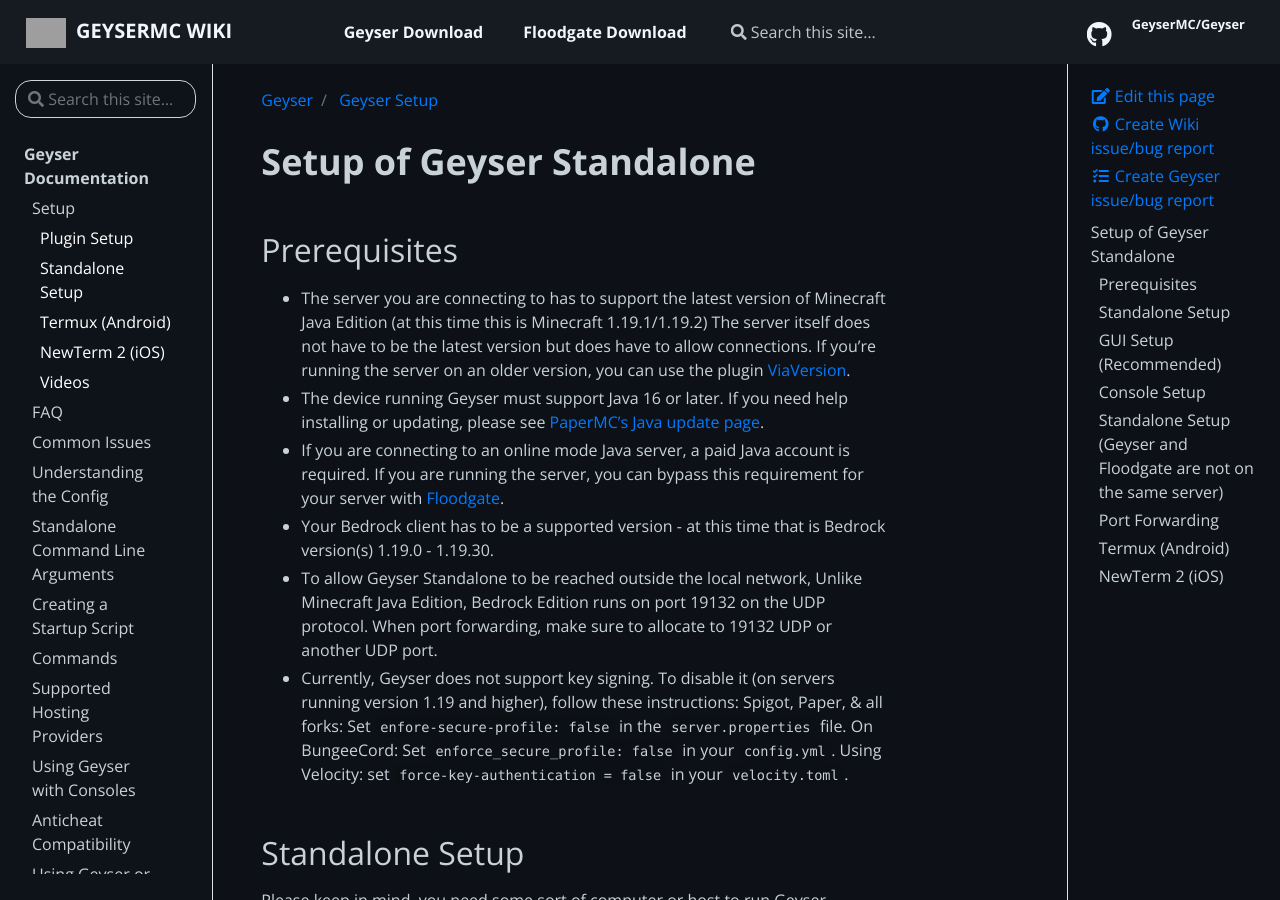
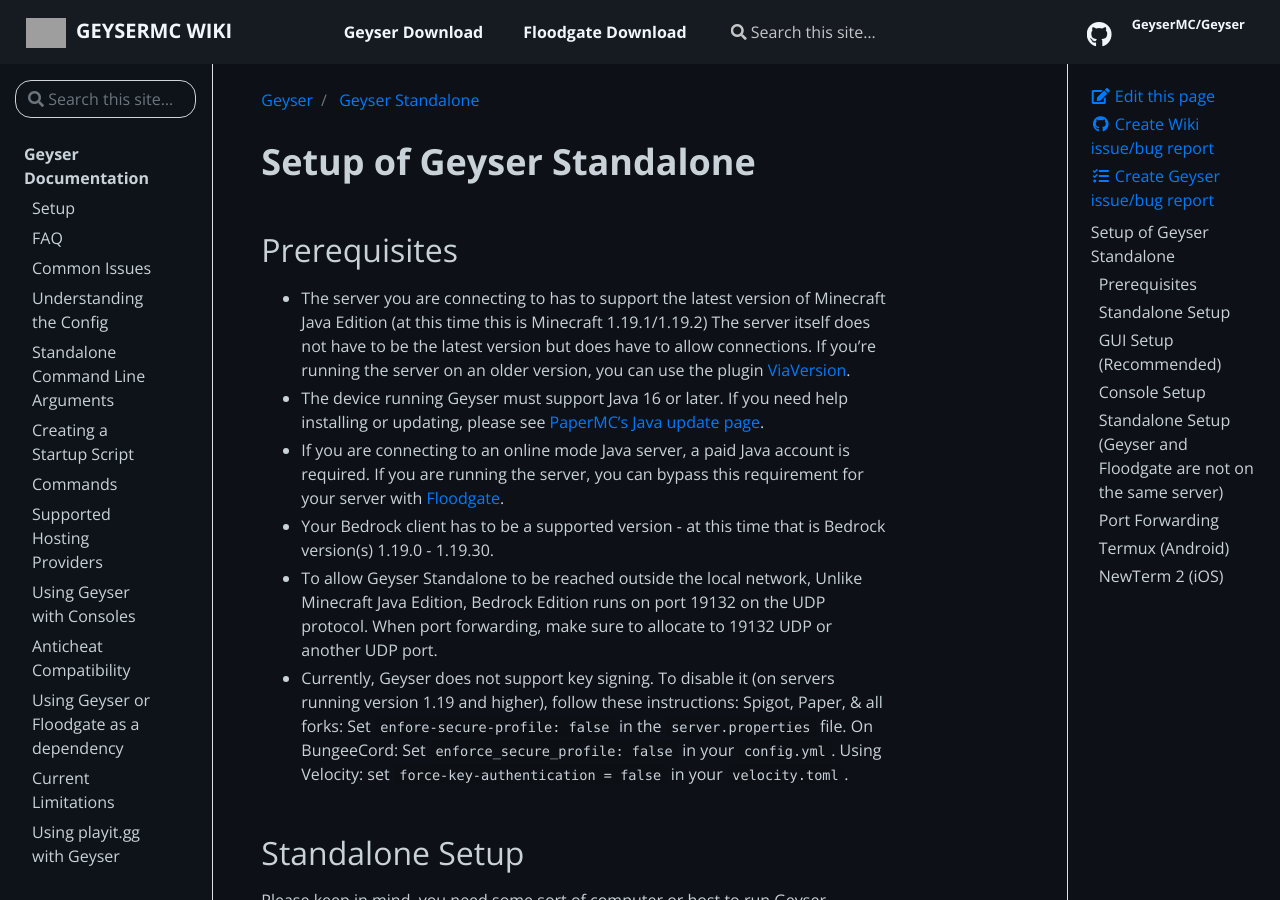
Before and after one commit to GeyserMC/GeyserWiki, a Jekyll site: the page built from _docs/geyser/standalone.md, in a window 1280 px wide and 900 px high. Built offline with Jekyll 4.4.1, drawn with Linux system fonts in a browser that asks for light colours; grey boxes are pictures that could not be loaded.

Commit message:
standalone permalink fix

```diff
--- a/_docs/geyser/standalone.md
+++ b/_docs/geyser/standalone.md
@@ -1,7 +1,7 @@
 ---
 layout: page
-title: Geyser Setup
-permalink: /geyser/setup/
+title: Geyser Standalone
+permalink: /geyser/standalone/
 ---
 
 # Setup of Geyser Standalone
```
